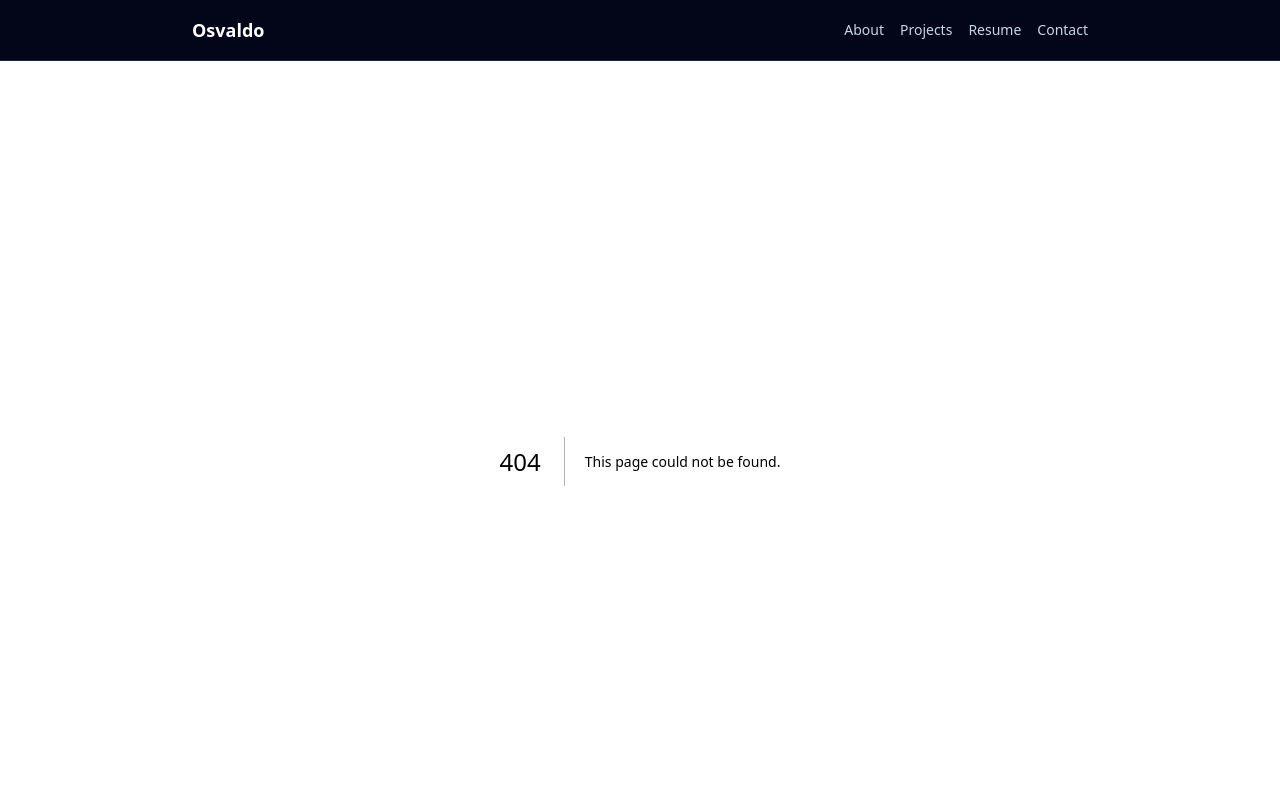
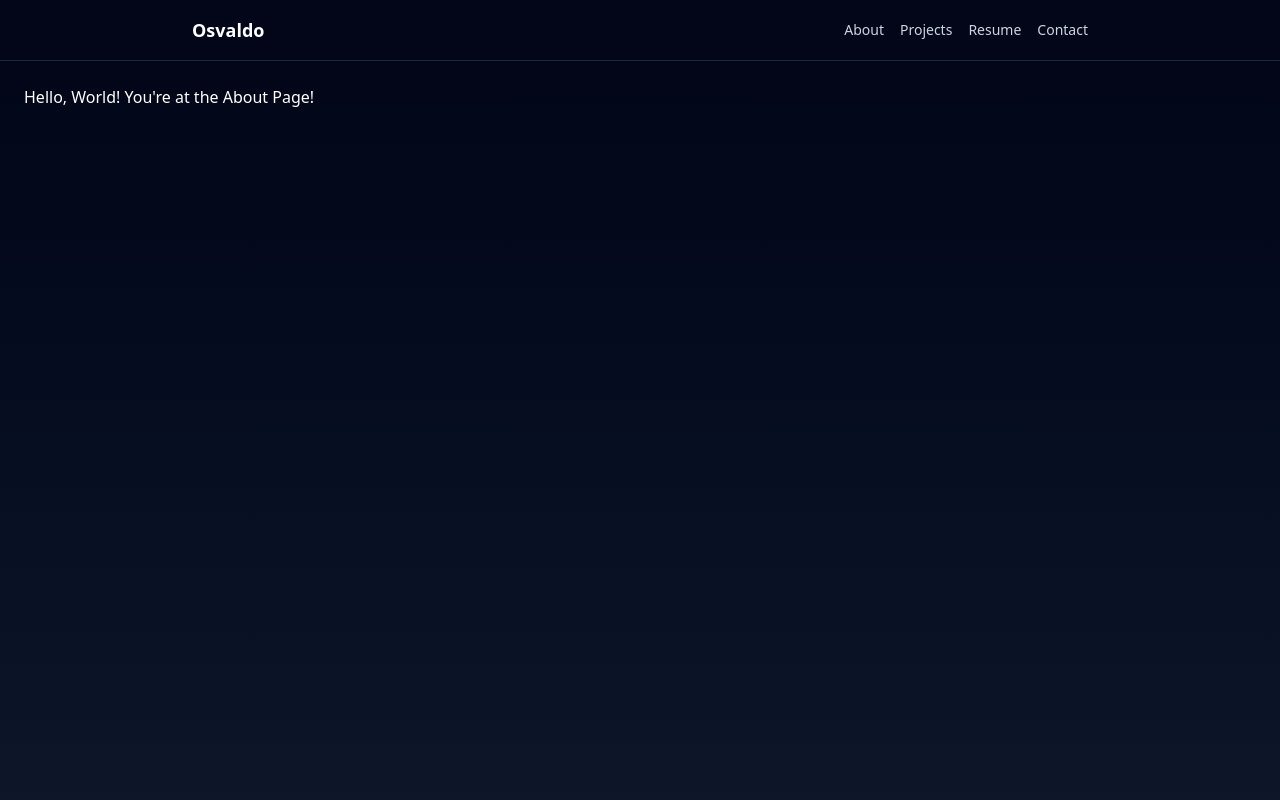
Before and after one commit to opanguana/MozWired, a Next.js app: page /about in a window 1280 px wide. Before the commit this address had no page. Shown: the top 800 px of the page. Built offline with nearby package versions, Linux system fonts and the light colour scheme.

Commit message:
Add About Rout

```diff
--- /dev/null
+++ b/app/about/page.js
@@ -0,0 +1,9 @@
+
+export default function About(){
+    return (
+        <main className="min-h-screen bg-gradient-to-b from-slate-950 to-slate-900 text-white p-6">
+        <h1>Hello, World! You're at the About Page!</h1>
+        </main>
+
+    );
+}
```
